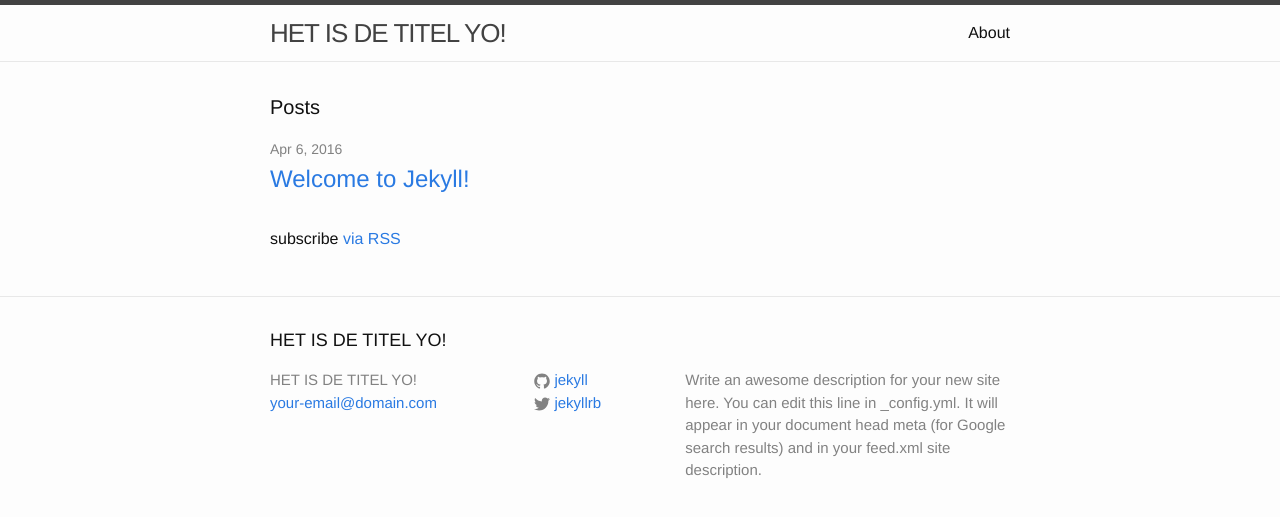
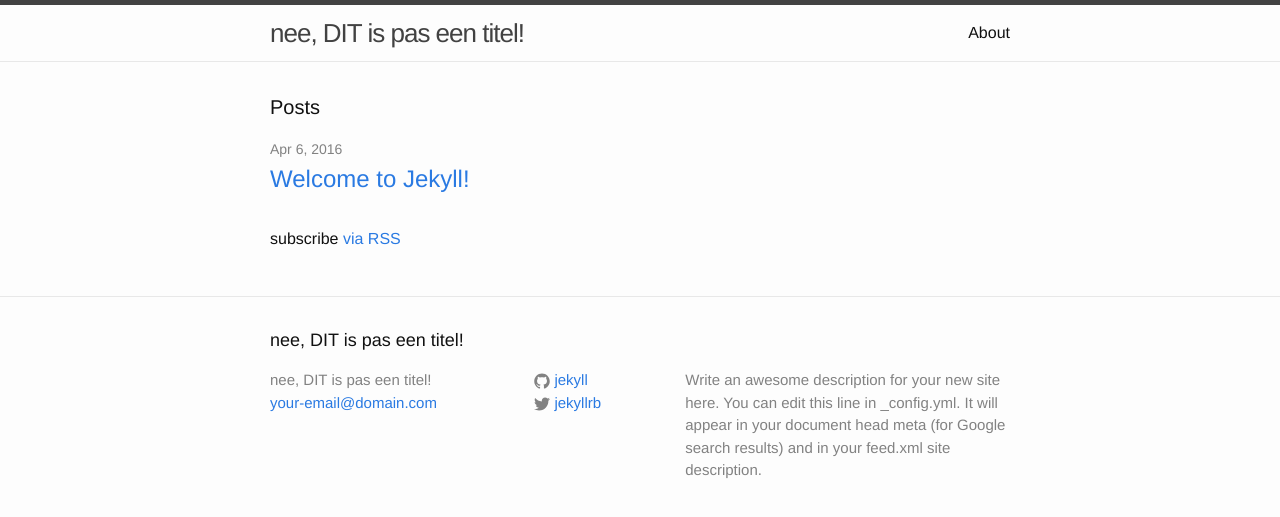
Before and after one commit to debuisman/debuisman.github.io, a Jekyll site: the page built from index.html, in a window 1280 px wide. Shown: the top 517 px of the page. Built offline with Jekyll 4.4.1, drawn with Linux system fonts in a browser that asks for light colours.

Commit message:
titel aangepast bij wijze van test.
nu: beter

```diff
--- a/_config.yml
+++ b/_config.yml
@@ -6,7 +6,7 @@
 # 'jekyll serve'. If you change this file, please restart the server process.
 
 # Site settings
-title: HET IS DE TITEL YO!
+title: nee, DIT is pas een titel!
 email: your-email@domain.com
 description: > # this means to ignore newlines until "baseurl:"
   Write an awesome description for your new site here. You can edit this
```
